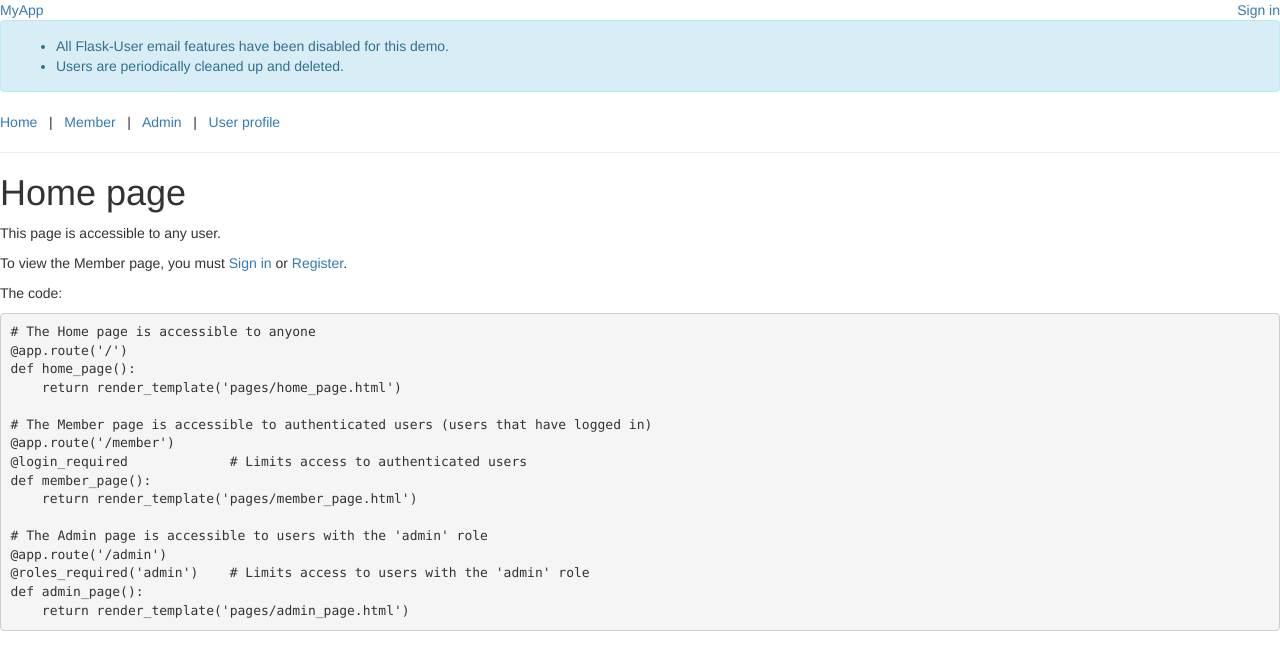
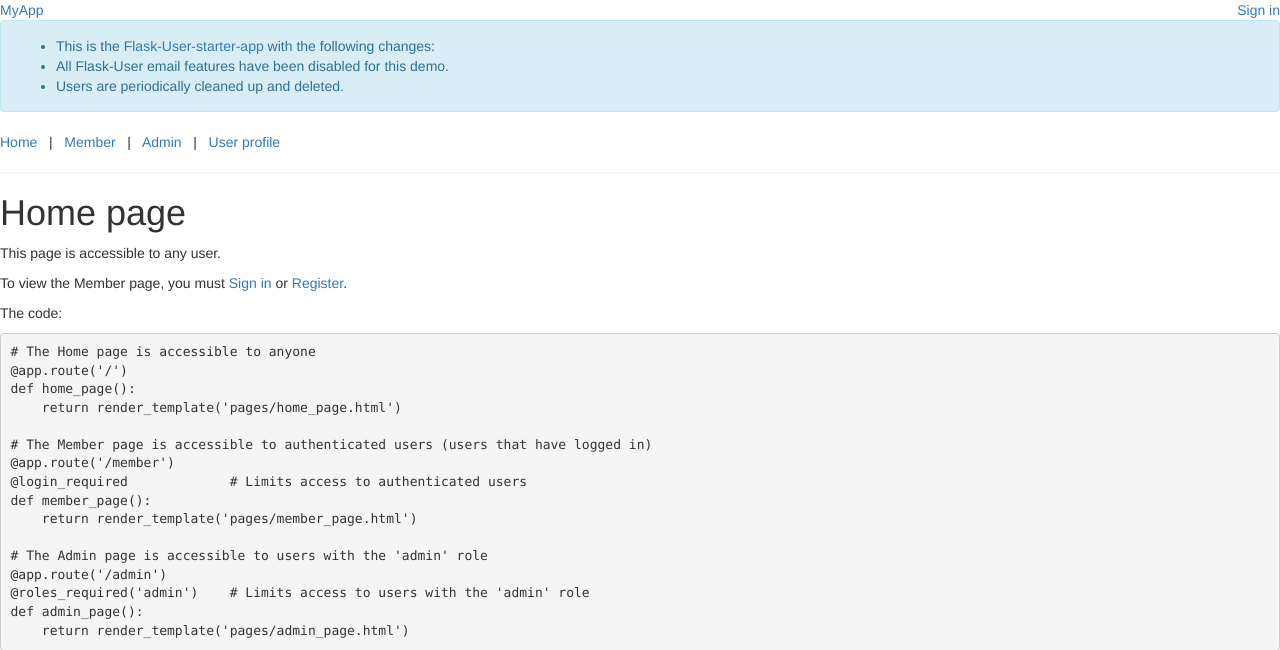
Before and after one commit to lingthio/Flask-User-demo, a Python web app: template app/templates/pages/home_page.html in a window 1280 px wide. Shown: the top 650 px of the page. Run offline with Jinja, Linux system fonts and the light colour scheme; the template is opened without the code that fills it, so the values that code supplies are empty; some libraries are stand-ins or nearby versions.

Commit message:
Added link to Flask-User-starter-app.

```diff
--- a/app/templates/base_templates/base.html
+++ b/app/templates/base_templates/base.html
@@ -34,6 +34,7 @@
     </div>
     <div class="alert alert-info with-margins">
     <ul>
+        <li>This is the <a href="https://github.com/lingthio/Flask-User-starter-app" target="_blank">Flask-User-starter-app</a> with the following changes:</li>
         <li>All Flask-User email features have been disabled for this demo.</li>
         <li>Users are periodically cleaned up and deleted.</li>
     </ul>
```
